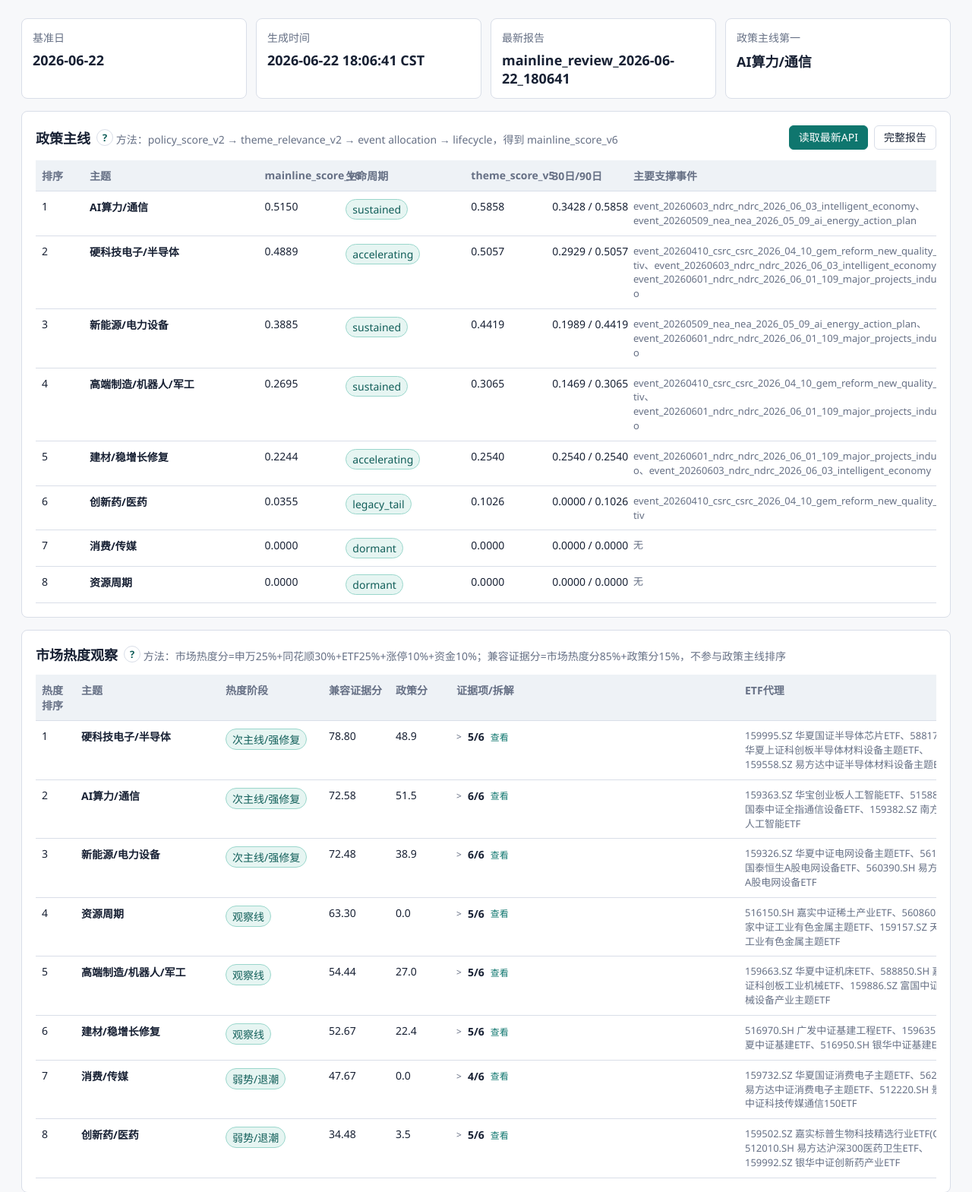
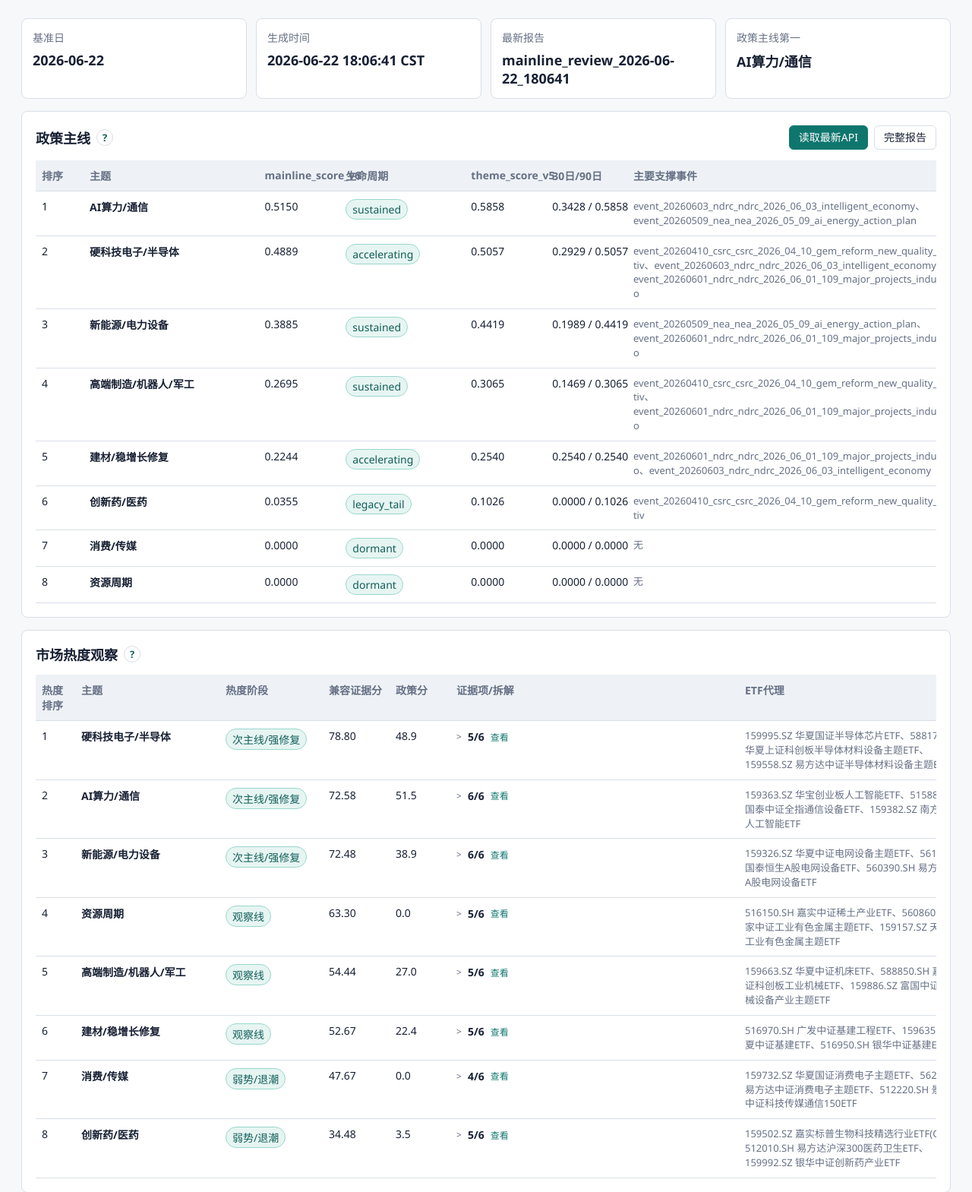
Before and after one commit to imherro/MyInvestTheme, a FastAPI app: page / in a window 1280 px wide. Shown: the part 82-1651 px from the top of the page at 76% size. Run offline with FastAPI, Linux system fonts and the light colour scheme; some libraries are stand-ins or nearby versions.

Commit message:
Remove redundant homepage section subtitles

```diff
--- a/web/templates/index.html
+++ b/web/templates/index.html
@@ -37,7 +37,6 @@
           </span>
         </span>
       </div>
-      <span class="hint">方法：policy_score_v2 → theme_relevance_v2 → event allocation → lifecycle，得到 mainline_score_v6</span>
     </div>
     <div class="actions">
       <a class="button" href="/api/latest">读取最新API</a>
@@ -100,7 +99,6 @@
           </span>
         </span>
       </div>
-      <span class="hint">方法：市场热度分=申万25%+同花顺30%+ETF25%+涨停10%+资金10%；兼容证据分=市场热度分85%+政策分15%，不参与政策主线排序</span>
     </div>
   </div>
   <div class="table-wrap">
```
Also changed, not shown: web/tests/test_app.py (+3 -0 lines).
